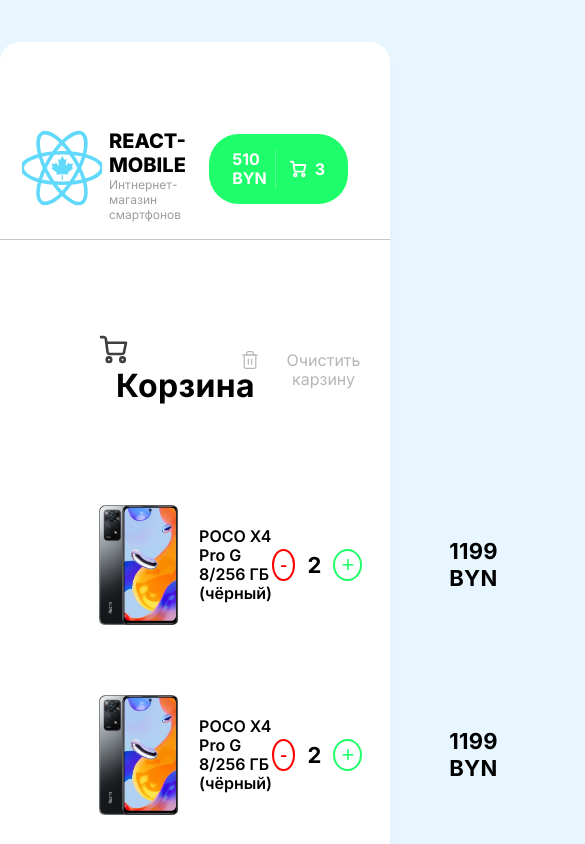
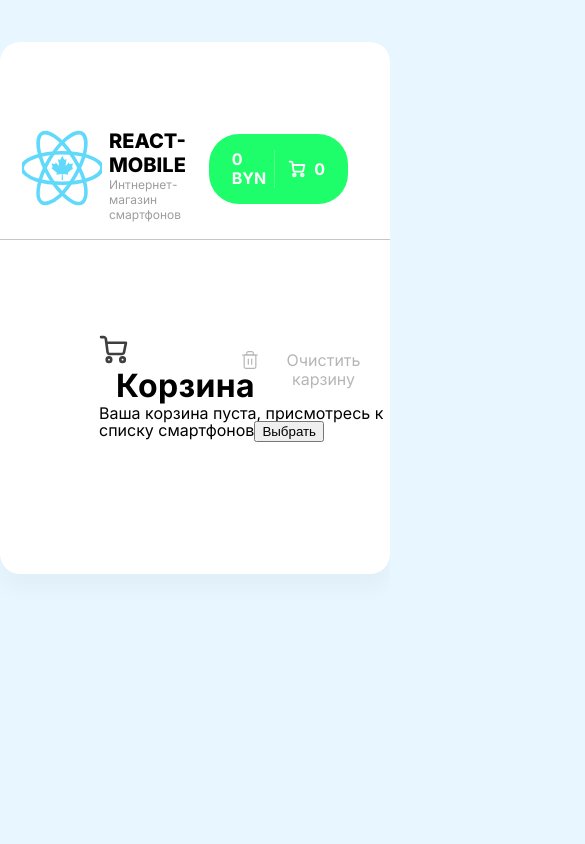
Before and after one commit to xyz100zyx/react-mobile-store, a React (Create React App) app: page /cart in a window 390 px wide. Shown: the top 844 px of the page, 585 px wide, since content can reach past the window. Built offline with nearby package versions, Linux system fonts and the light colour scheme.

Commit message:
fix a select like phones/counting cart price/output cart phones/

```diff
--- a/src/components/Header/Header.jsx
+++ b/src/components/Header/Header.jsx
@@ -4,8 +4,13 @@
 import logo from '../../assets/Header/react-academy.svg'
 import cart from '../../assets/Header/cart-icon.svg'
 import {Link} from "react-router-dom";
+import {useSelector} from "react-redux";
 
 const Header = () => {
+
+    const totalPrice = useSelector(state => state.cart.totalPrice)
+    const cartCount = useSelector(state => state.cart.chosenPhones).length
+
     return (
         <div className={styles.header}>
             <div className={styles.header__container}>
@@ -20,9 +25,9 @@
                 </div>
                 <Link to={`/cart`}>
                     <div className={`${styles.header__bucket} ${styles.bucket}`}>
-                        <span className={styles.bucket__price}>510 BYN</span>
+                        <span className={styles.bucket__price}>{totalPrice} BYN</span>
                         <img src={cart} alt="cart-icon" className={styles.bucket__img}/>
-                        <span className={styles.bucket__count}>3</span>
+                        <span className={styles.bucket__count}>{cartCount}</span>
                     </div>
                 </Link>
             </div>
--- a/src/components/Phone/Phone.jsx
+++ b/src/components/Phone/Phone.jsx
@@ -1,37 +1,64 @@
-import React from "react";
+import React, {useRef} from "react";
 import {Link} from "react-router-dom";
 import styles from './Phone.module.scss';
 import likeSvg from '../../assets/Phone/like-svg.svg';
+import unlikeSvg from '../../assets/Phone/unlike-svg.svg';
 import {useDispatch, useSelector} from "react-redux";
 import {addChosenPhones, deleteChosenPhones} from "../../redux/slices/cartSlice";
+import {setActivePhone} from "../../redux/slices/phonesSlice";
+import {setActiveManufacturer} from "../../redux/slices/filterSlice";
 
 const Phone = ( {item} ) => {
-
     const dispatch = useDispatch();
     const liked = useSelector(state => state.cart.chosenPhones);
 
+    const isInLiked = (item) => {
+        const is = liked.find(phone => phone.id == item.id)
+        if (is === undefined) return unlikeSvg;
+        else return likeSvg;
+    }
+
     const onClickLike = (item) => {
         dispatch(addChosenPhones(item))
-        console.log(`worked`)
     }
 
     const onClickDelLike = (item) => {
         dispatch(deleteChosenPhones(item))
     }
 
+    const toggleLike = (item) => {
+        const is = liked.find(phone => (phone.id === item.id))
+        if (is === undefined) {
+            dispatch(addChosenPhones(item))
+        }
+        else {
+            dispatch(deleteChosenPhones(item))
+        }
+    }
+
+    const onClickPhone = (item) => {
+        switch (item.manufacturer) {
+            case 'Poco':
+                dispatch(setActiveManufacturer(1))
+                break;
+            case 'Apple iPhone':
+                dispatch(setActiveManufacturer(2))
+                break;
+            case 'Samsung':
+                dispatch(setActiveManufacturer(3))
+                break;
+            case 'Xiaomi':
+                dispatch(setActiveManufacturer(4))
+                break;
+        }
+        dispatch(setActivePhone(item))
+    }
+
 
     return (
         <div className={styles.phone}>
-            <Link to={`/${item.manufacturer}/${item.id}`}><img className={styles.phone__img} src={item.images[0]} alt="Picture"/></Link>
-            {
-                liked.map(likedItem => {
-                    if (likedItem.id === item.id) {
-                        return <img key={`${item.id}_lik`} className={`${styles.phone__like}`} src={likeSvg} alt="like button"/>
-                    }else{
-                        return <img key={`${item.id}_dis`} className={styles.phone__like} src={likeSvg} alt="like button"/>
-                    }
-                })
-            }
+            <Link to={`/${item.manufacturer}/${item.id}`}><img onClick={() => onClickPhone(item)} className={styles.phone__img} src={item.images[0]} alt="Picture"/></Link>
+            <img onClick={() => toggleLike(item)} className={styles.phone__like} src={isInLiked(item)} alt="like button"/>
             <p className={styles.phone__type}>Смартфон</p>
             <h3 className={styles.phone__name}><Link to={`/${item.manufacturer}/${item.id}`}>Смартфон {item.manufacturer} {item.model}</Link></h3>
             <h5 className={styles.phone__price}>от {item.price} руб.</h5>
--- a/src/components/Phones/Phones.jsx
+++ b/src/components/Phones/Phones.jsx
@@ -3,8 +3,7 @@
 import styles from './Phones.module.scss';
 import Phone from "../Phone/Phone";
 import {useDispatch, useSelector} from "react-redux";
-import {setActivePhone, setPhones} from "../../redux/slices/phonesSlice";
-import {setActiveManufacturer} from "../../redux/slices/filterSlice";
+import {setPhones} from "../../redux/slices/phonesSlice";
 
 const Phones = () => {
 
--- a/src/pages/Cart/Cart.jsx
+++ b/src/pages/Cart/Cart.jsx
@@ -2,12 +2,19 @@
 import styles from './Cart.module.scss';
 import cartSvg from '../../assets/Cart/iconfinder_shopping-cart_2561279 1.svg'
 import phoneImg from '../../assets/PhonePage/PhoneItem/Note_11_Pro_Black_1.jpg'
-import {useSelector} from "react-redux";
+import {useDispatch, useSelector} from "react-redux";
+import {clearChosenPhones} from "../../redux/slices/cartSlice";
 
 const Cart = () => {
 
     const activePhone = useSelector(state => state.phones.active);
-    console.log(activePhone)
+    const cartPhones = useSelector(state => state.cart.chosenPhones);
+    const totalPrice = useSelector(state => state.cart.totalPrice);
+    const dispatch = useDispatch();
+
+    const clearCartPhones = () => {
+        dispatch(clearChosenPhones());
+    }
 
     return (
         <div className={styles.cart}>
@@ -17,37 +24,43 @@
                         <img className={styles.cart__icon} src={cartSvg} alt="icon cart"/>
                         <span className={styles.cart__title}>Корзина</span>
                     </div>
-                    <button className={styles.cart__clean}>Очистить карзину</button>
+                    <button onClick={() => clearCartPhones()} className={styles.cart__clean}>Очистить карзину</button>
                 </div>
+                {cartPhones.length > 0 &&
+                    <>
                         <ul className={`${styles.cart__list} ${styles.list}`}>
+                            {cartPhones.map(phone => {
+                                return (
                                     <li className={`${styles.list__item} ${styles.item}`}>
-                        <img className={styles.item__img} src={phoneImg} alt="photo phone's"/>
-                        <h5 className={styles.item__name}>POCO X4 Pro G 8/256 ГБ (чёрный)</h5>
+                                        <img className={styles.item__img} src={phone.images[0]} alt="photo phone's"/>
+                                        <h5 className={styles.item__name}>{phone.manufacturer} {phone.model} {phone.RAM}/{phone.SSD} ГБ
+                                            ({phone.color})</h5>
                                         <button className={styles.item__minus}>-</button>
                                         <span className={styles.item__count}>2</span>
                                         <button className={styles.item__plus}>+</button>
-                        <span className={styles.item__price}>1199 BYN</span>
+                                        <span className={styles.item__price}>{phone.price} BYN</span>
                                         <button className={styles.item__clean}>x</button>
                                     </li>
-                    <li className={`${styles.list__item} ${styles.item}`}>
-                        <img className={styles.item__img} src={phoneImg} alt="photo phone's"/>
-                        <h5 className={styles.item__name}>POCO X4 Pro G 8/256 ГБ (чёрный)</h5>
-                        <button className={styles.item__minus}>-</button>
-                        <span className={styles.item__count}>2</span>
-                        <button className={styles.item__plus}>+</button>
-                        <span className={styles.item__price}>1199 BYN</span>
-                        <button className={styles.item__clean}>x</button>
-                    </li>
+                                )
+                            })}
                         </ul>
                         <div className={`${styles.cart__bottom} ${styles.bottom}`}>
                     <span className={`${styles.bottom__total} ${styles.total}`}>Всего товаров: <span
-                        className={styles.total__count}>3 шт.</span>
+                        className={styles.total__count}>{cartPhones.length} шт.</span>
                     </span>
                             <span className={`${styles.bottom__total} ${styles.total}`}>Сумма заказа: <span
-                        className={styles.total__price}>1199 BYN</span>
+                                className={styles.total__price}>{totalPrice} BYN</span>
                     </span>
                         </div>
                         <button className={styles.cart__submit}>Оплатить сейчас</button>
+                    </>}
+                {
+                    cartPhones.length === 0 &&
+                    <>
+                        <span>Ваша корзина пуста, присмотресь к списку смартфонов</span>
+                        <button>Выбрать</button>
+                    </>
+                }
             </div>
         </div>
     )
--- a/src/redux/slices/cartSlice.js
+++ b/src/redux/slices/cartSlice.js
@@ -3,26 +3,7 @@
 const initialState = {
     isOpen: false,
     chosenPhones: [
-        {
-            "manufacturer": "POCO",
-            "model": "X4 Pro G",
-            "id": "ff886df7-b1d4-4fe4-ab37-e5983e8d8ff8",
-            "color": "чёрный",
-            "price": 1199,
-            "resolutionWidth": 1080,
-            "resolutionHeight": 2400,
-            "RAM": 8,
-            "SSD": 256,
-            "images": [
-                "https://shop.mts.by/upload/resize_cache/webp/iblock/fed/X4_Pro_Black_1.webp",
-                "https://shop.mts.by/upload/resize_cache/webp/iblock/a37/310_620_1/X4_Pro_Black_2.webp",
-                "https://shop.mts.by/upload/resize_cache/webp/iblock/b10/310_620_1/X4_Pro_Black_3.webp",
-                "https://shop.mts.by/upload/resize_cache/webp/iblock/6f9/310_620_1/X4_Pro_Black_5.webp",
-                "https://shop.mts.by/upload/resize_cache/webp/iblock/783/310_620_1/X4_Pro_Black_6.webp",
-                "https://shop.mts.by/upload/resize_cache/webp/iblock/72e/310_620_1/X4_Pro_Black_7.webp",
-                "https://shop.mts.by/upload/resize_cache/webp/iblock/cb1/310_620_1/X4_Pro_Black_10.webp"
-            ]
-        }
+
     ],
     totalPrice: 0,
 }
@@ -38,17 +19,25 @@
             state.isOpen = false;
         },
         addChosenPhones: (state, action) => {
-            state.chosenPhones.push(action.payload)
-            console.log(state.chosenPhones)
+            state.chosenPhones.push(action.payload);
+            state.totalPrice+=action.payload.price;
         },
         deleteChosenPhones: (state, action) => {
-            state.chosenPhones = state.chosenPhones.filter(item => item.id !== action.payload)
+            state.chosenPhones = state.chosenPhones.filter(item => item.id !== action.payload.id)
+            state.totalPrice-=action.payload.price;
         },
         clearChosenPhones: (state) => {
             state.chosenPhones = []
+            state.totalPrice = 0
+        },
+        incTotalPrice: (state, action) => {
+            state.totalPrice+=action.paylaod.price;
+        },
+        decTotalPrice: (state, action) => {
+            state.totalPrice -= action.paylaod.price;
         }
     }
 })
 
-export const { setIsOpen, setIsClose, addChosenPhones, clearChosenPhone, deleteChosenPhones } = cartSlice.actions;
+export const { addChosenPhones, clearChosenPhones, deleteChosenPhones } = cartSlice.actions;
 export default cartSlice.reducer;
```
Also changed, not shown: src/assets/Phone/like-svg.svg, src/assets/Phone/unlike-svg.svg (added). Lines whose indentation alone changed are shown as unchanged.
